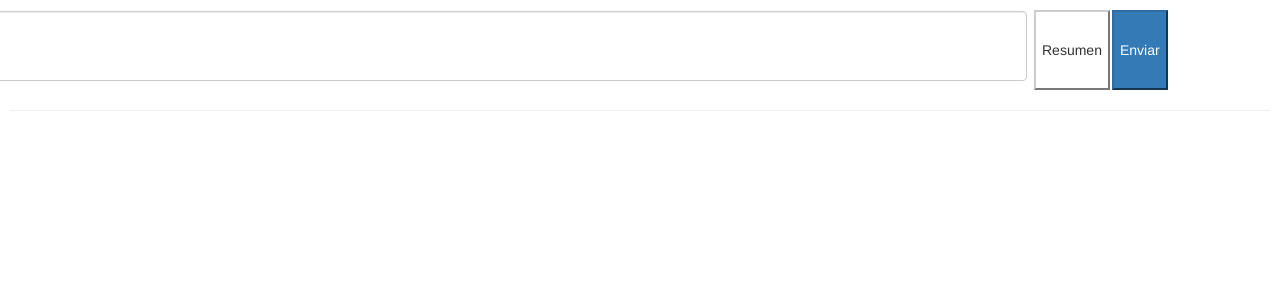
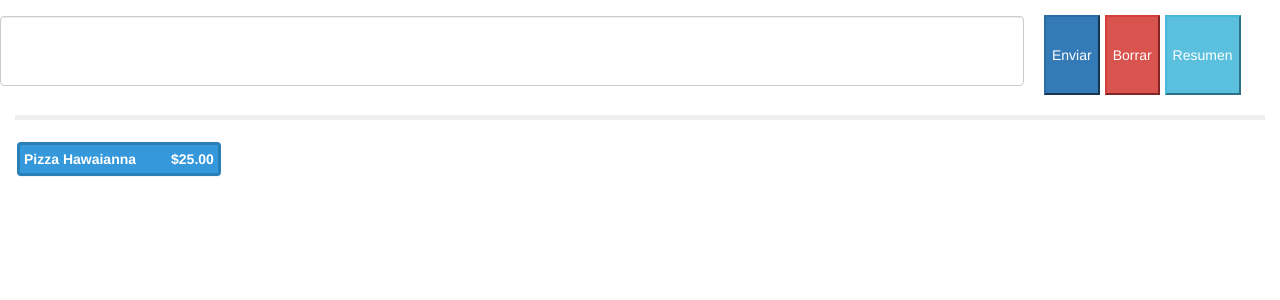
Before and after one commit to IrvinSanchez14/nuevoPventa, a React (Create React App) app in the folder frontend/: page /PEDIDOS in a window 1280 px wide. Shown: the top 300 px of the page. Built offline with nearby package versions, Linux system fonts and the light colour scheme; what redux-immutable would draw is missing.

Commit message:
creacion de box productos

```diff
--- /dev/null
+++ b/frontend/src/components/Button/index.js
@@ -0,0 +1,25 @@
+import React from 'react';
+import PropTypes from 'prop-types';
+import Radium from 'radium';
+
+export class Button extends React.Component {
+  render() {
+    return(
+      <button
+        className={this.props.className}
+        style={this.props.style}
+      >
+      {this.props.text}
+      </button>
+    );
+  }
+}
+
+Button.propTypes = {
+  className: PropTypes.string.isRequired,
+  style: PropTypes.oneOfType([PropTypes.object, PropTypes.array]),
+  text: PropTypes.string.isRequired,
+  onClick: PropTypes.func,
+}
+
+export default Radium(Button);
--- /dev/null
+++ b/frontend/src/components/ProductBox/index.js
@@ -0,0 +1,52 @@
+import React from 'react';
+import PropTypes from 'prop-types';
+import Radium from 'radium';
+
+const styles = {
+  base: {
+    display: 'inline-block',
+    fontSize: '1em',
+    margin: '2px',
+    padding: '4px',
+    fontWeight: 'bold',
+  },
+  name: {
+    minWidth: '140px',
+    float: 'left',
+  },
+  precio: {
+    float: 'right',
+    marginLeft: '35px',
+  }
+}
+
+export class ProductBox extends React.Component {
+  render() {
+    return (
+      <div
+        className="panel panel-default"
+        style={[
+          styles.base,
+          this.props.style,
+        ]}
+        onClick={this.props.onClick}
+      >
+        <div style={styles.name}>
+          {this.props.name}
+          <div style={styles.precio}>
+            {this.props.price}
+          </div>
+        </div>
+      </div>
+    );
+  }
+}
+
+ProductBox.propTypes = {
+  name: PropTypes.string.isRequired,
+  price: PropTypes.string.isRequired,
+  style: PropTypes.oneOfType([PropTypes.object, PropTypes.array]),
+  onClick: PropTypes.func,
+}
+
+export default Radium(ProductBox);
--- a/frontend/src/components/searchBox/index.js
+++ b/frontend/src/components/searchBox/index.js
@@ -1,5 +1,7 @@
 import React from "react";
 import Radium from 'radium';
+
+import Button from '../Button';
 
 const styles = {
   inputSearch: {
@@ -11,29 +13,45 @@ const styles = {
   divButton: {
     height: 'auto',
     display: 'inline-block',
-    marginLeft: '5px',
+    marginLeft: '15px',
   },
   button: {
-
-    marginLeft: '2px',
+    marginLeft: '5px',
     height: '80px'
+  },
+  hrStyle: {
+    borderWidth: '5px',
+    color: 'red',
   },
 }
 
 export class SearchBox extends React.Component {
   render(){
     return(
-      <div class="">
+      <div>
         <div className="card-body row no-gutters align-items-center">
           <div className="col" >
             <input className="form-control form-control-lg form-control-borderless" type="search" style={styles.inputSearch} />
             <div style={styles.divButton}>
-              <button className="btn-default" style={styles.button} >Resumen</button>
-              <button className="btn-primary" style={styles.button}>Enviar</button>
+              <Button
+                className="btn-primary"
+                text="Enviar"
+                style={styles.button}
+                />
+              <Button
+                className="btn-danger"
+                text="Borrar"
+                style={styles.button}
+              />
+              <Button
+                className="btn-info"
+                text="Resumen"
+                style={styles.button}
+              />
             </div>
           </div>
         </div>
-        <hr />
+        <hr style={styles.hrStyle}/>
       </div>
     );
   }
--- a/frontend/src/containers/Pedidos/index.js
+++ b/frontend/src/containers/Pedidos/index.js
@@ -2,18 +2,40 @@ import React from "react";
 import Radium from 'radium';
 
 import SearchBox from '../../components/searchBox';
+import ProductBox from '../../components/ProductBox';
 
 const styles = {
   head: {
-    padding: '10px',
+    padding: '15px',
   },
+  normalProduct: {
+    backgroundColor: '#3498db',
+    border: '3px solid #2980b9',
+    color: '#ffffff',
+    ':hover': {
+      color: '#f1c40f',
+    }
+  }
 }
 
 export class Pedidos extends React.Component {
+
+  selectAditional = () => {
+    console.log('menu');
+  }
+
   render(){
     return(
       <div style={styles.head}>
         <SearchBox />
+        <div>
+          <ProductBox
+            onClick={this.selectAditional}
+            style={styles.normalProduct}
+            name="Pizza Hawaianna"
+            price="$25.00"
+          />
+        </div>
       </div>
     );
   }
```
